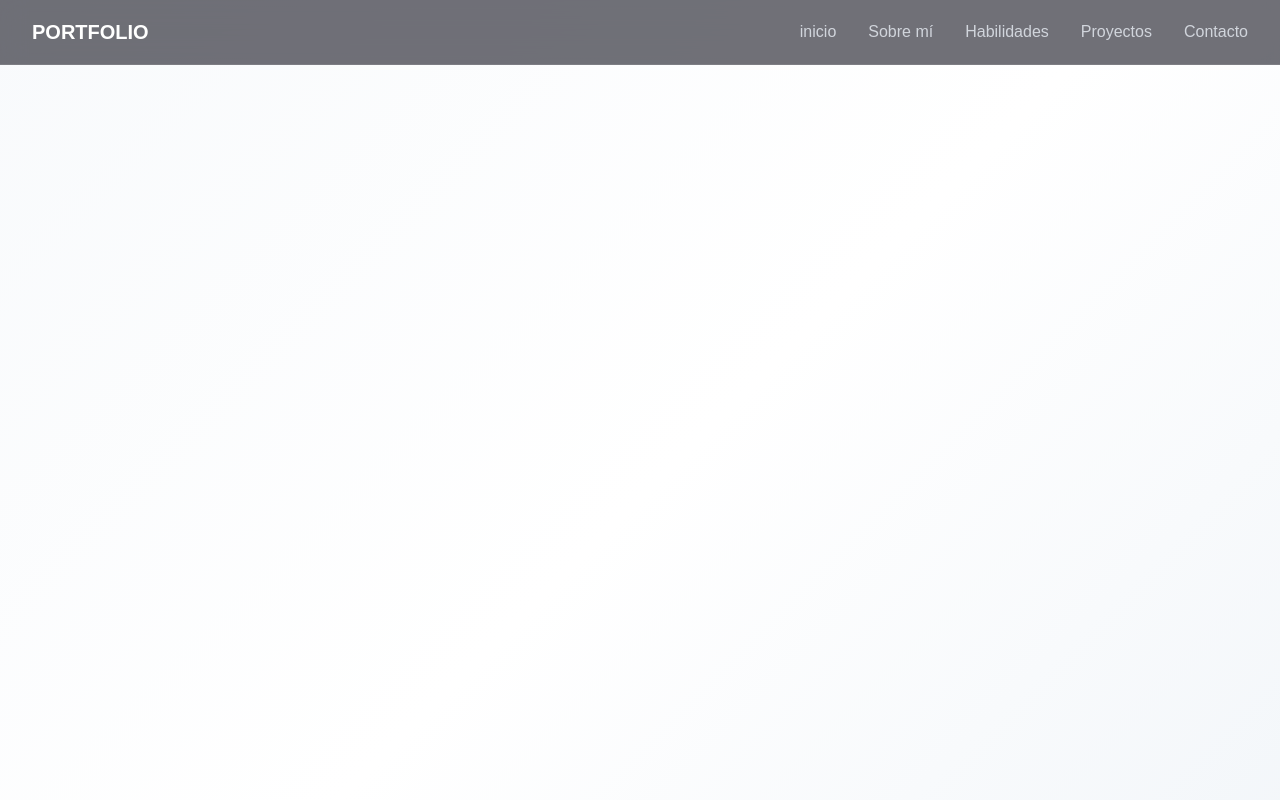
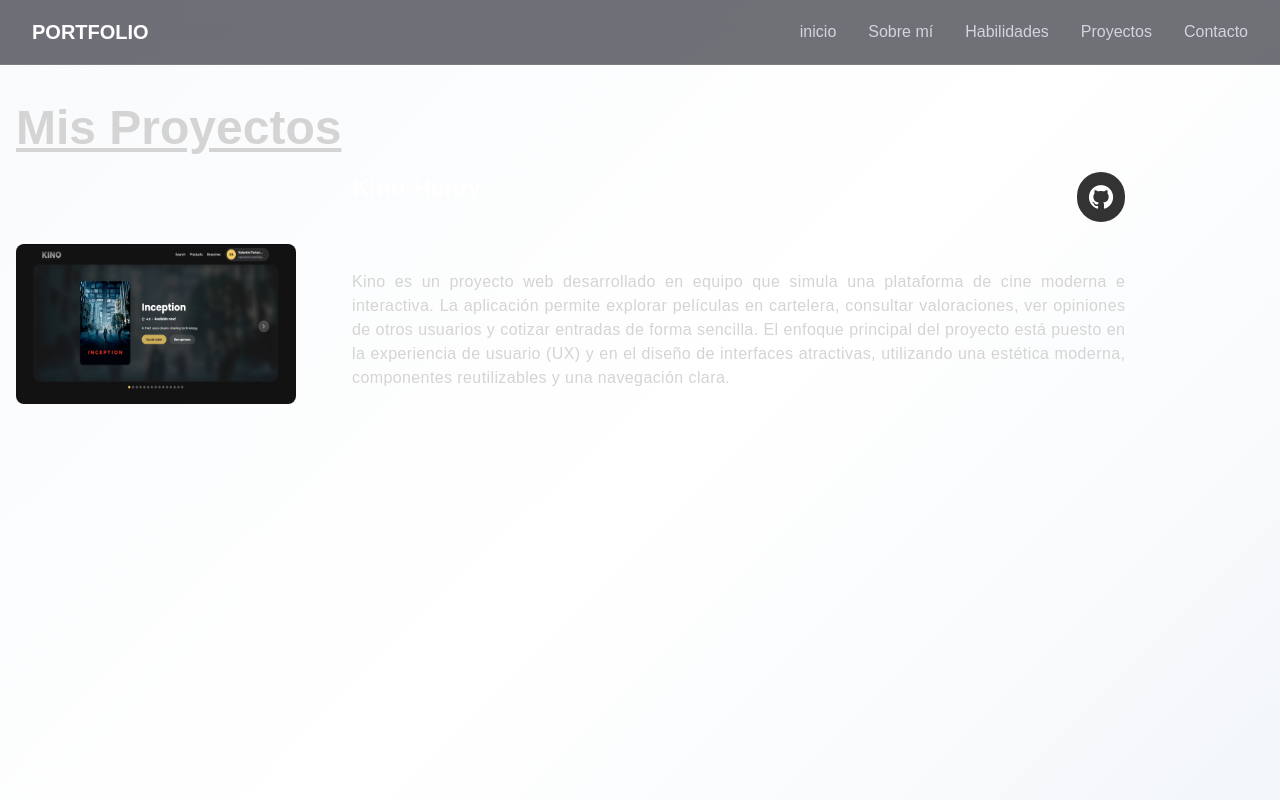
Before and after one commit to Valen06GG/Valen06GG.github.io, a Next.js app in the folder front/my-portfolio/: page /projects in a window 1280 px wide. Shown: the top 800 px of the page. Built offline with nearby package versions, Linux system fonts and the light colour scheme.

Commit message:
Comit N-6 Seguimiento del Portfolio

```diff
--- a/front/my-portfolio/src/app/about-me/About-Me.tsx
+++ b/front/my-portfolio/src/app/about-me/About-Me.tsx
@@ -4,7 +4,7 @@ import React from "react";
 export const AboutMe = () => {
   return (
     <main className="min-h-screen flex items-center justify-center p-10">
-      <section className="flex flex-col md:flex-row items-center max-w-6xl w-full gap-12">
+      <section className="flex flex-col md:flex-row items-center max-w-6xl w-full gap-40">
 
         <div className="w-full md:w-1/2 flex justify-center md:justify-end">
           <div className="relative w-[300px] h-[300px] lg:w-[450px] lg:h-[450px]">
@@ -20,7 +20,7 @@ export const AboutMe = () => {
 
         <div className="w-full md:w-1/2 flex flex-col text-left">
           <div className="flex flex-row justify-between items-baseline mb-8">
-            <h1 className="text-4xl font-josefin text-white border-b-2 border-red-900 pb-2">
+            <h1 className="text-4xl font-bold text-white border-b-2 border-red-900 pb-2">
               Sobre mí
             </h1>
             <a
--- a/front/my-portfolio/src/app/projects/projects.tsx
+++ b/front/my-portfolio/src/app/projects/projects.tsx
@@ -1,10 +1,62 @@
+import Image from "next/image";
+import GitHubImage from "../../../public/github-white.png"
 import React from "react";
 
 export const Projects = () => {
     return(
         <>
-         <main className="h-200">
+         <main className="h-200 flex flex-col w-full">
+            <h1 className="m-4 py-1 pt-6 text-5xl text-neutral-300 text-center md:text-left font-bold underline underline-offset-4">
+                Mis Proyectos
+            </h1>
+            <section>
+             <div className="flex items-start">
 
+               <div className="w-2/8 m-4 py-14">
+                 <Image
+                   src="/Kino.png"
+                   alt="Kino"
+                   width={300}
+                   height={300}
+                   className="rounded-lg w-70 h-40"
+                 />
+               </div>
+
+               <div className="flex flex-col w-4/6 pr-20">
+                 <div className="flex justify-between items-start">
+                   <h1 className="text-2xl text-white font-bold mb-4">
+                     Kino-Henry
+                   </h1>
+
+                   <div className="flex gap-4">
+                     <a
+                       href="https://kino-henry-pf.vercel.app"
+                       className="px-6 py-3 text-white bg-white/5 border border-white/10 hover:bg-white/20 transition-all rounded-lg"
+                     >
+                       Ir a
+                     </a>
+
+                     <a
+                       href="https://github.com/Valen06GG/kino-henry-pf"
+                       className="flex items-center justify-center bg-[#333] rounded-full p-2"
+                     >
+                       <Image
+                         src={GitHubImage}
+                         alt="GitHub"
+                         width={32}
+                         height={32}
+                       />
+                     </a>
+                   </div>
+                 </div>
+
+                 <p className=" pt-12 text-justify tracking-wide font-mukta text-neutral-300">
+                   Kino es un proyecto web desarrollado en equipo que simula una plataforma de cine moderna e interactiva. La aplicación permite explorar películas en cartelera, consultar valoraciones, ver opiniones de otros usuarios y cotizar entradas de forma sencilla.
+                   El enfoque principal del proyecto está puesto en la experiencia de usuario (UX) y en el diseño de interfaces atractivas, utilizando una estética moderna, componentes reutilizables y una navegación clara.
+                 </p>
+               </div>
+             </div>
+           </section>
          </main>
         </>
     )
```
Also changed, not shown: front/my-portfolio/public/Kino.png (added).
